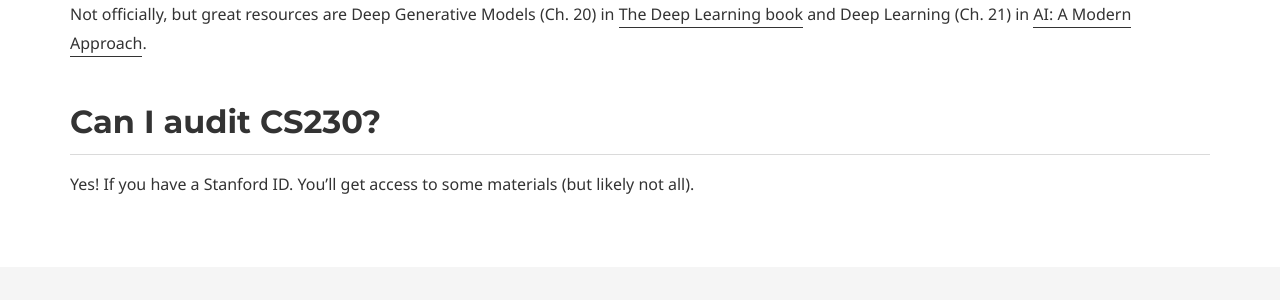
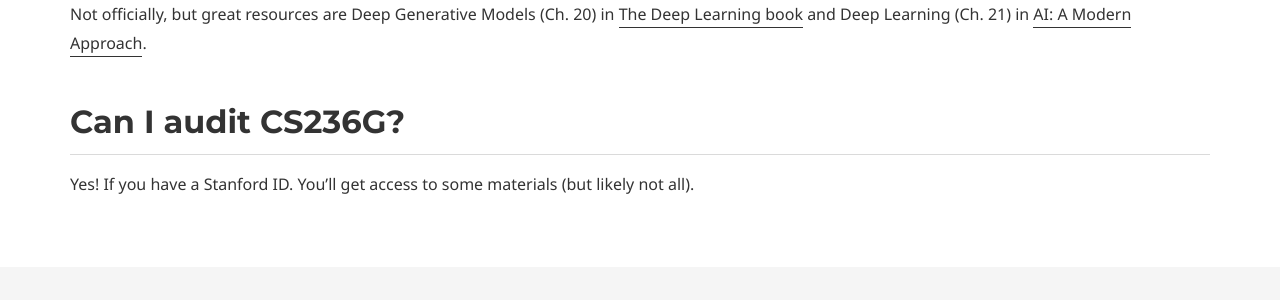
Before and after one commit to sharonzhou/CS236G, a Jekyll site: the page built from faq.md, in a window 1280 px wide and 900 px high, scrolled down 2706 px. Shown: the part 527-827 px from the top of the window. Built offline with Jekyll 4.4.1, drawn with Linux system fonts in a browser that asks for light colours.

Commit message:
Update faq.md

```diff
--- a/faq.md
+++ b/faq.md
@@ -58,5 +58,5 @@ Max 2 people per team -- or feel free to do the project alone. A larger team siz
 ## Is there a textbook or other resource I could use to supplement my learning?
 Not officially, but great resources are Deep Generative Models (Ch. 20) in [The Deep Learning book](http://www.deeplearningbook.org/) and Deep Learning (Ch. 21) in [AI: A Modern Approach](http://aima.cs.berkeley.edu/).
 
-## Can I audit CS230?
+## Can I audit CS236G?
 Yes! If you have a Stanford ID. You'll get access to some materials (but likely not all).
```
